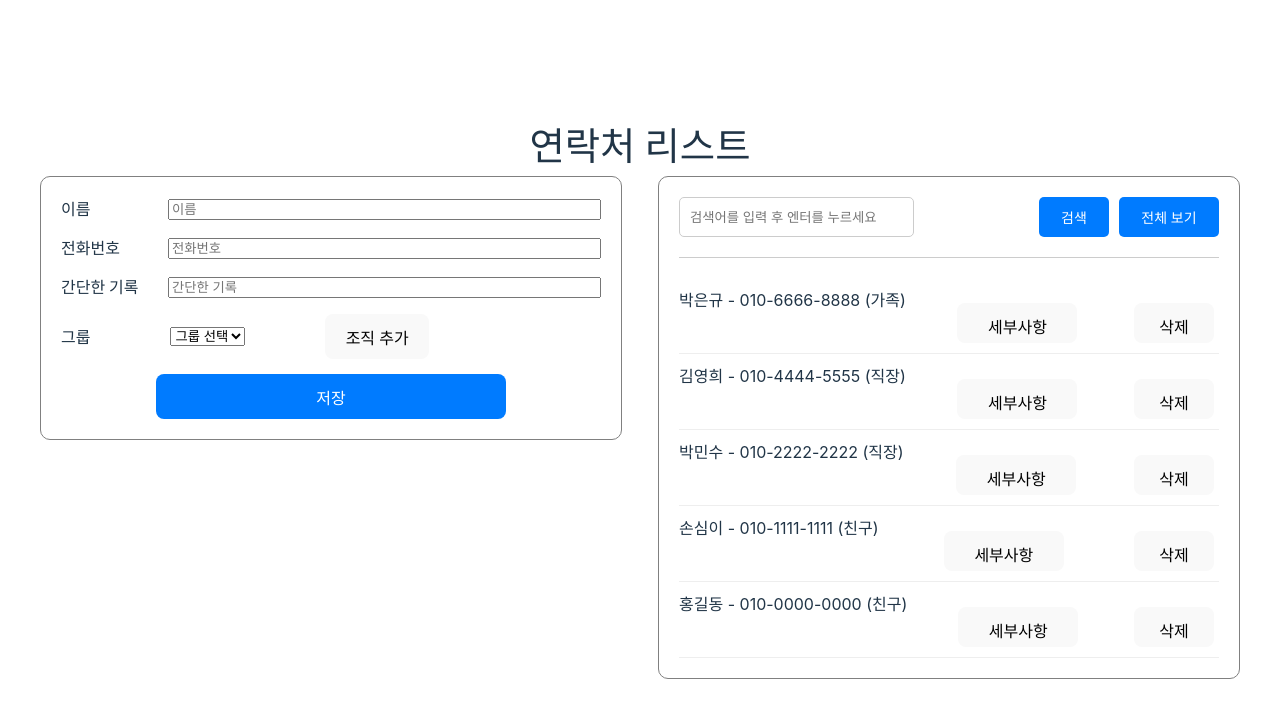
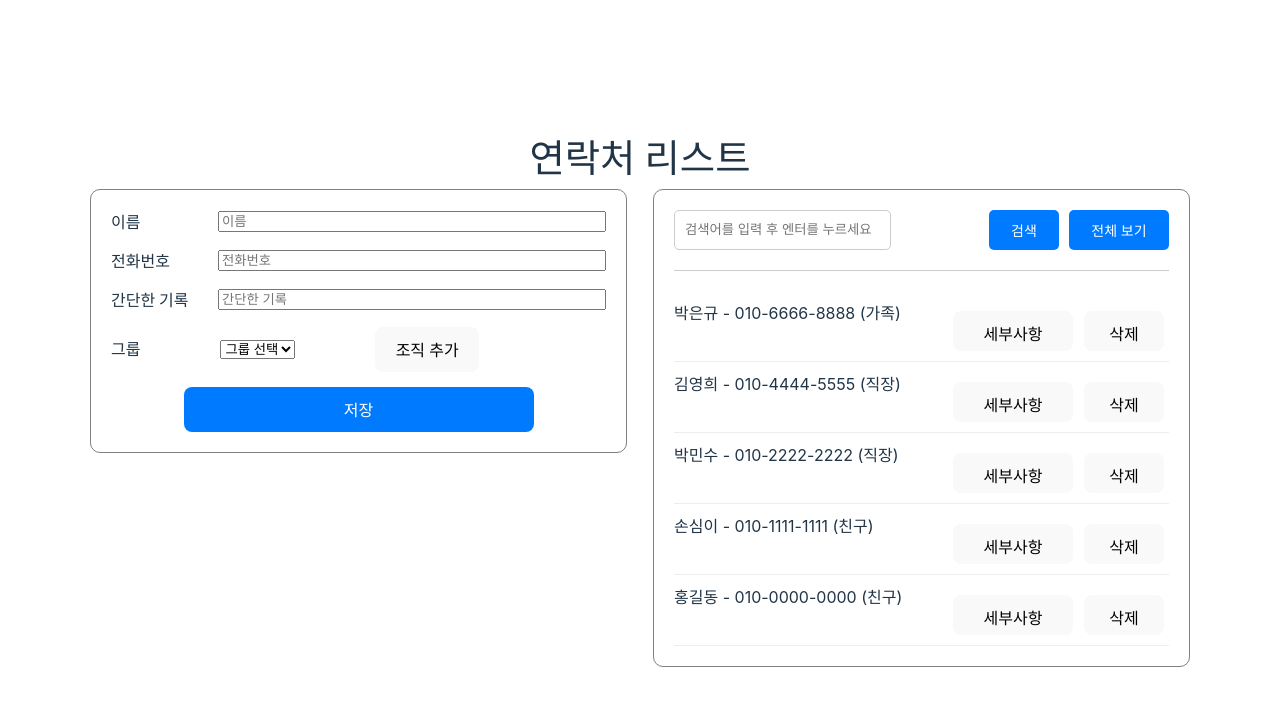
Before and after one commit to kimjuyoung99/React-numberList-project, a React (Vite) app: page / in a window 1280 px wide. Shown: the top 718 px of the page. Built offline with nearby package versions, Linux system fonts and the light colour scheme.

Commit message:
style] 헤더 위치, 리스트 버튼 위치 fix

```diff
--- a/src/body/body.css
+++ b/src/body/body.css
@@ -2,7 +2,7 @@
     display: flex;
     justify-content: space-between;
     align-items: flex-start;
-    width: 1200px;
+    width: 1100px;
 }
 .InputCom {
     border: 1.5px solid gray ;
@@ -79,6 +79,11 @@
     padding: 10px 0;
     border-bottom: 1px solid #eee;
 }
+.list-item2 {
+    display: flex;
+    justify-content: end;
+    gap:10px;
+}
 .list-num {
     margin-top: 18px;
     width: 300px;
@@ -100,12 +105,14 @@
 .details-btn {
     width: 120px;
     height: 40px;
-    margin : 15px 5px 0 0;
+    margin : 10px 1px 0 0;
+    justify-content: end;
 }
 .delete-btn {
     width: 80px;
     height: 40px;
-    margin : 15px 5px 0 0;
+    margin : 10px 5px 0 0;
+    justify-content: end;
 }
 
 .searchcom {
@@ -144,6 +151,9 @@
 .searchcom .viewAllListButton:hover {
     background-color: rgb(0, 98, 204);
 }
+.add-group-btn {
+    justify-self: end;
+}
 
 
 
--- a/src/body/listCom/List.jsx
+++ b/src/body/listCom/List.jsx
@@ -10,8 +10,10 @@ export default function List ({lists}) {
             {lists.map((item, index)=>(
                 <div key={index} className="list-item">
                 {item.name} - {item.phone} ({item.group})
+                <div className="list-item2">
                 <button className="details-btn">세부사항</button>
                 <button className="delete-btn">삭제</button>
+                </div>
             </div>
             ))}
         </div>
--- a/src/header/header.css
+++ b/src/header/header.css
@@ -23,6 +23,6 @@
         height: 50px;
         left: 50%;
         margin: 0 auto;
-        transform: translate(-50%, -50%);
+        transform: translate(-70%, -50%);
     }
 }
```
